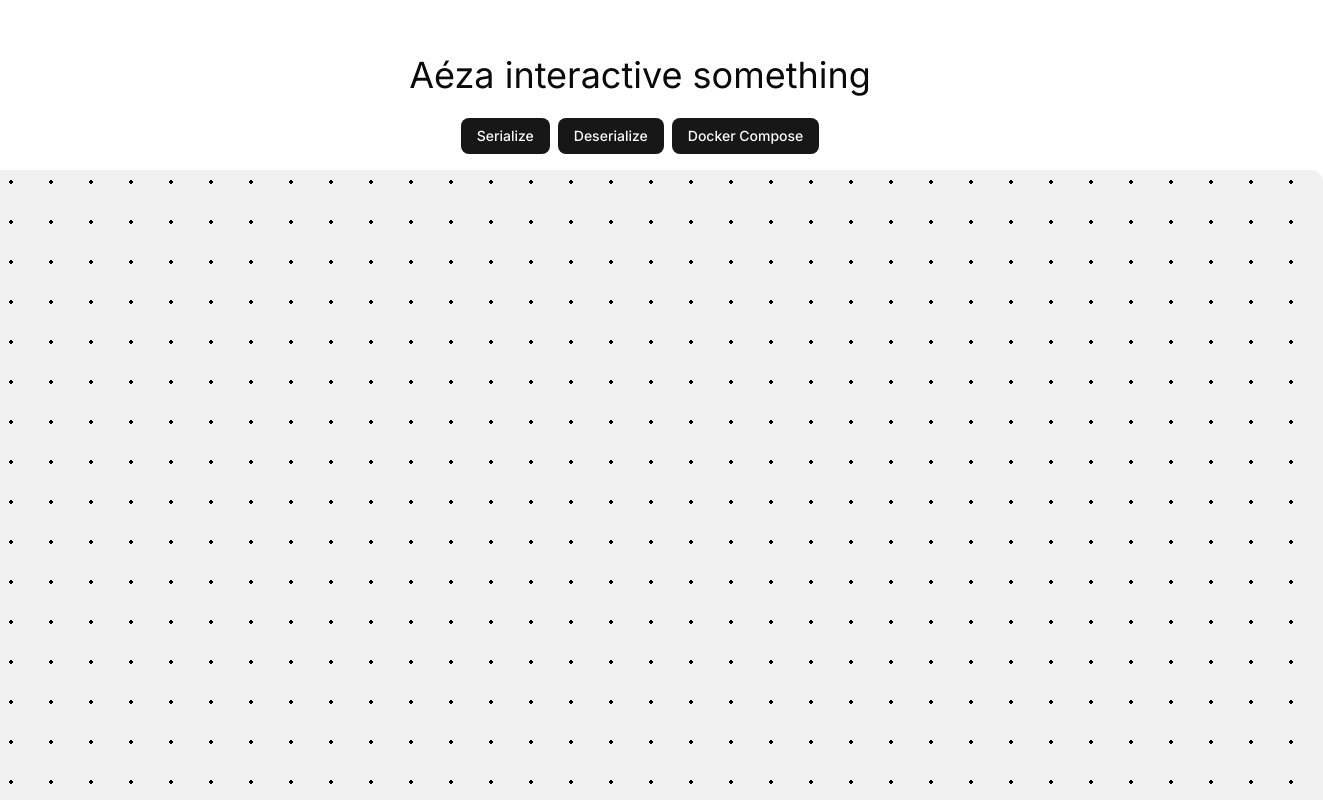
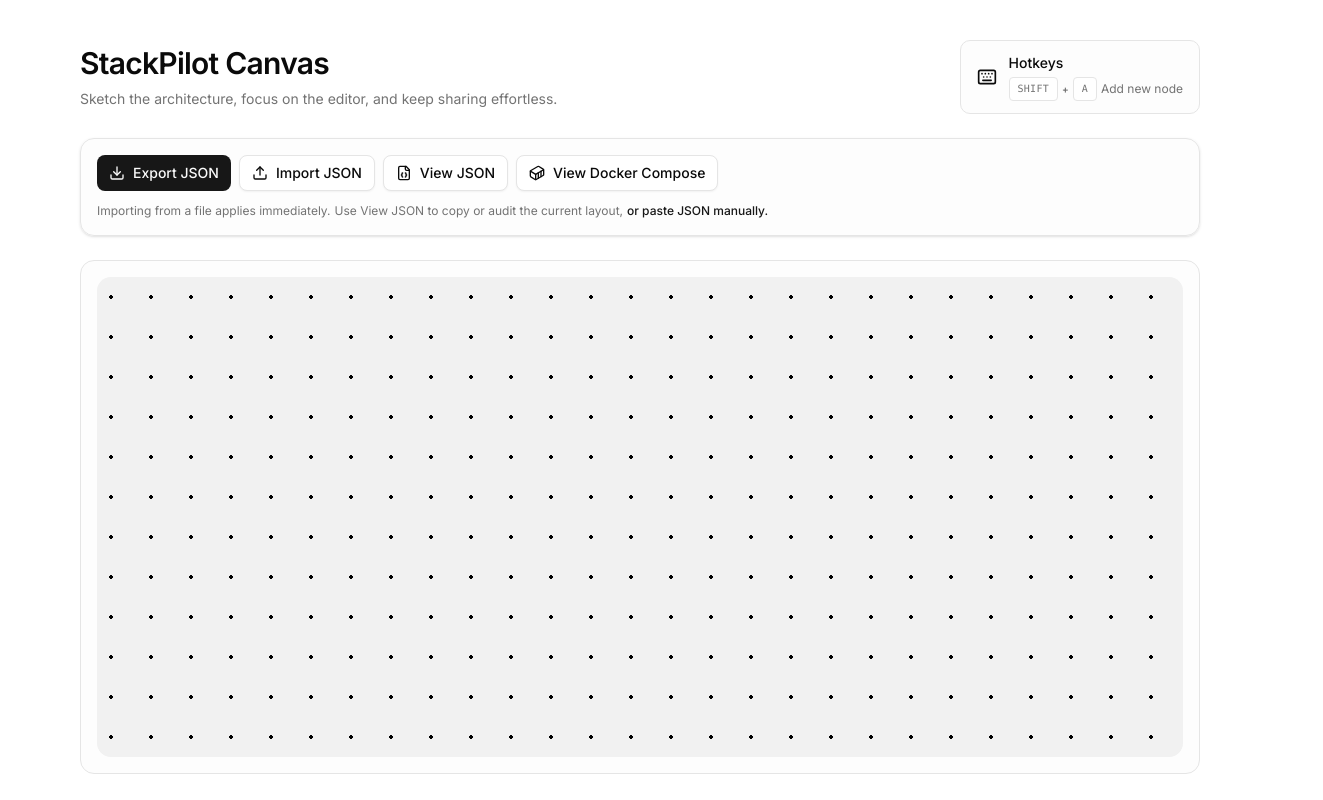
Before and after one commit to bethetka/Hackathon2025Fall, a React (Vite) app in the folder frontend/: page / in a window 1280 px wide. Shown: the top 800 px of the page, 1323 px wide, since content can reach past the window. Built offline with nearby package versions, Linux system fonts and the light colour scheme.

Commit message:
some kind of UI

```diff
--- a/frontend/src/components/hackathon/node-editor.tsx
+++ b/frontend/src/components/hackathon/node-editor.tsx
@@ -25,9 +25,11 @@ const NodeEditor = forwardRef<NodeEditorHandle>((_props, ref) => {
     const MIN_ZOOM = 0.5;
     const MAX_ZOOM = 4;
 
+    const DEFAULT_WORKSPACE = { width: 1366, height: 768 };
+    const MIN_WORKSPACE_SIZE = 320;
+
     const [workspaceInfo, setWorkspaceInfo] = useState<IWorkspaceInfo>(() => {
-        const width = 1366;
-        const height = 768;
+        const { width, height } = DEFAULT_WORKSPACE;
         return {
             width,
             height,
@@ -506,25 +508,73 @@ const NodeEditor = forwardRef<NodeEditorHandle>((_props, ref) => {
         });
     }
 
+    useEffect(() => {
+        if (!self.current) return;
+        const element = self.current;
+        const observer = new ResizeObserver(([entry]) => {
+            if (!entry) return;
+            const measuredWidth = Math.max(entry.contentRect.width, MIN_WORKSPACE_SIZE);
+            const measuredHeight = Math.max(entry.contentRect.height, MIN_WORKSPACE_SIZE);
+
+            setWorkspaceInfo(prev => {
+                const worldWidth = measuredWidth * BOUND_SCALE;
+                const worldHeight = measuredHeight * BOUND_SCALE;
+                const minOffsetX = measuredWidth - worldWidth * prev.zoom;
+                const minOffsetY = measuredHeight - worldHeight * prev.zoom;
+                const maxOffsetX = 0;
+                const maxOffsetY = 0;
+                const offsetXRatio = prev.width !== 0 ? prev.offsetX / prev.width : -((BOUND_SCALE - 1) / 2);
+                const offsetYRatio = prev.height !== 0 ? prev.offsetY / prev.height : -((BOUND_SCALE - 1) / 2);
+                const nextOffsetX = Math.max(minOffsetX, Math.min(maxOffsetX, offsetXRatio * measuredWidth));
+                const nextOffsetY = Math.max(minOffsetY, Math.min(maxOffsetY, offsetYRatio * measuredHeight));
+
+                const widthDelta = Math.abs(prev.width - measuredWidth);
+                const heightDelta = Math.abs(prev.height - measuredHeight);
+                const offsetXDelta = Math.abs(prev.offsetX - nextOffsetX);
+                const offsetYDelta = Math.abs(prev.offsetY - nextOffsetY);
+
+                if (widthDelta < 1 && heightDelta < 1) {
+                    if (offsetXDelta < 0.5 && offsetYDelta < 0.5) {
+                        return prev;
+                    }
+
+                    return {
+                        ...prev,
+                        offsetX: nextOffsetX,
+                        offsetY: nextOffsetY,
+                    };
+                }
+
+                return {
+                    ...prev,
+                    width: measuredWidth,
+                    height: measuredHeight,
+                    offsetX: nextOffsetX,
+                    offsetY: nextOffsetY,
+                };
+            });
+        });
+
+        observer.observe(element);
+        return () => observer.disconnect();
+    }, []);
+
     return (
         <>
             <NodeSettingsDrawer open={nodeInfoDrawerOpen} setOpen={setNodeInfoDrawerOpen} selectedNode={selectedNode} setFields={handleSetFields} deleteNode={handleDeleteNode} existingNetworks={existingNetworks}/>
             <NodeSelector open={nodeSelectorOpen} setOpen={setNodeSelectorOpen} onSelected={handleNewNode} />
             <div
-                style={{
-                    width: `${workspaceInfo.width}px`,
-                    height: `${workspaceInfo.height}px`,
-                    position: 'relative',
-                    overflow: 'hidden',
-                    borderRadius: `12px`
-                }}
                 ref={self}
+                className="relative h-full min-h-[480px] w-full overflow-hidden rounded-xl"
+                style={{ maxHeight: "100%" }}
             >
                 <div
                     style={{
                         width: `${workspaceInfo.width * BOUND_SCALE}px`,
                         height: `${workspaceInfo.height * BOUND_SCALE}px`,
-                        position: 'relative',
+                        position: 'absolute',
+                        top: 0,
+                        left: 0,
                         transformOrigin: '0 0',
                         transform: `translate(${workspaceInfo.offsetX}px, ${workspaceInfo.offsetY}px) scale(${workspaceInfo.zoom})`,
                         cursor: isPanning ? 'grabbing' : 'grab',
--- a/frontend/src/pages/MainPage.tsx
+++ b/frontend/src/pages/MainPage.tsx
@@ -1,15 +1,16 @@
 import NodeEditor, { type NodeEditorHandle } from "@/components/hackathon/node-editor";
-import React, { useRef, useState } from "react";
+import React, { type ChangeEvent, useRef, useState } from "react";
 import { Button } from "@/components/ui/button";
 import { Dialog, DialogContent, DialogHeader, DialogTitle, DialogDescription } from "@/components/ui/dialog";
 import { Textarea } from "@/components/ui/textarea";
 import { Alert, AlertTitle, AlertDescription } from "@/components/ui/alert";
-import { Copy, Check, X } from "lucide-react";
+import { Check, Container, Copy, Download, FileJson, Keyboard, Upload, X } from "lucide-react";
 import { cn } from "@/lib/utils";
 import { buildDockerComposeYaml } from "@/lib/generator";
 
 export const MainPage: React.FC = () => {
     const nodeEditorRef = useRef<NodeEditorHandle>(null);
+    const importFileInputRef = useRef<HTMLInputElement>(null);
 
     const [isSerializeDialogOpen, setIsSerializeDialogOpen] = useState(false);
     const [serializeContent, setSerializeContent] = useState("");
@@ -24,6 +25,14 @@ export const MainPage: React.FC = () => {
     const [dockerCopySuccess, setDockerCopySuccess] = useState(false);
     const [dockerError, setDockerError] = useState<string | null>(null);
 
+    const applyNodesFromJson = (content: string) => {
+        const data = JSON.parse(content);
+        if (!Array.isArray(data)) {
+            throw new Error("Expected an array of nodes");
+        }
+        nodeEditorRef.current?.deserialize(data);
+    };
+
     const handleSerialize = () => {
         try {
             const nodes = nodeEditorRef.current?.serialize();
@@ -35,6 +44,50 @@ export const MainPage: React.FC = () => {
             }
         } catch (e) {
             setSerializeError(e instanceof Error ? e.message : String(e));
+        }
+    };
+
+    const handleExportJson = () => {
+        try {
+            const nodes = nodeEditorRef.current?.serialize();
+            if (!nodes) return;
+            const json = JSON.stringify(nodes, null, 2);
+            const blob = new Blob([json], { type: "application/json" });
+            const url = URL.createObjectURL(blob);
+            const anchor = document.createElement("a");
+            anchor.href = url;
+            anchor.download = `stackpilot-workflow-${new Date().toISOString().replace(/[:.]/g, "-")}.json`;
+            document.body.appendChild(anchor);
+            anchor.click();
+            document.body.removeChild(anchor);
+            URL.revokeObjectURL(url);
+            setSerializeError(null);
+        } catch (e) {
+            setSerializeError(e instanceof Error ? e.message : String(e));
+            setSerializeContent("");
+            setIsSerializeDialogOpen(true);
+        }
+    };
+
+    const handleImportButtonClick = () => {
+        importFileInputRef.current?.click();
+    };
+
+    const handleImportFromFile = async (event: ChangeEvent<HTMLInputElement>) => {
+        const file = event.target.files?.[0];
+        if (!file) return;
+        try {
+            const text = await file.text();
+            setDeserializeContent(text);
+            applyNodesFromJson(text);
+            setDeserializeError(null);
+            setIsDeserializeDialogOpen(false);
+        } catch (e) {
+            const message = e instanceof Error ? e.message : String(e);
+            setDeserializeError(message);
+            setIsDeserializeDialogOpen(true);
+        } finally {
+            event.target.value = "";
         }
     };
 
@@ -78,11 +131,7 @@ export const MainPage: React.FC = () => {
 
     const handleApplyDeserialize = () => {
         try {
-            const data = JSON.parse(deserializeContent);
-            if (!Array.isArray(data)) {
-                throw new Error("Expected an array of nodes");
-            }
-            nodeEditorRef.current?.deserialize(data);
+            applyNodesFromJson(deserializeContent);
             setIsDeserializeDialogOpen(false);
         } catch (e) {
             setDeserializeError(e instanceof Error ? e.message : String(e));
@@ -90,14 +139,75 @@ export const MainPage: React.FC = () => {
     };
 
     return (
-        <div className="w-full flex flex-col items-center justify-center p-4 pt-12">
-            <h1 className="text-[36px] mb-4">Aéza interactive something</h1>
-            <div className="mb-4 space-x-2">
-                <Button onClick={handleSerialize}>Serialize</Button>
-                <Button onClick={handleDeserialize}>Deserialize</Button>
-                <Button onClick={handleDockerCompose}>Docker Compose</Button>
-            </div>
-            <NodeEditor ref={nodeEditorRef} />
+        <div className="min-h-screen bg-background flex flex-col">
+            <main className="mx-auto flex w-full max-w-6xl flex-1 flex-col gap-6 px-4 py-10">
+                <header className="flex flex-col gap-4 sm:flex-row sm:items-center sm:justify-between">
+                    <div className="space-y-2">
+                        <h1 className="text-3xl font-semibold tracking-tight">StackPilot Canvas</h1>
+                        <p className="text-sm text-muted-foreground">
+                            Sketch the architecture, focus on the editor, and keep sharing effortless.
+                        </p>
+                    </div>
+                    <div className="flex items-center gap-3 rounded-lg border bg-muted/20 px-4 py-3 text-sm text-muted-foreground">
+                        <Keyboard className="h-5 w-5 text-foreground" />
+                        <div className="space-y-1">
+                            <div className="font-medium text-foreground">Hotkeys</div>
+                            <div className="flex flex-wrap items-center gap-1">
+                                <kbd className="rounded border bg-background px-2 py-1 text-[10px] font-medium uppercase tracking-wide">Shift</kbd>
+                                <span className="text-[10px] font-semibold text-muted-foreground">+</span>
+                                <kbd className="rounded border bg-background px-2 py-1 text-[10px] font-medium uppercase tracking-wide">A</kbd>
+                                <span className="text-xs text-muted-foreground">Add new node</span>
+                            </div>
+                        </div>
+                    </div>
+                </header>
+
+                <div className="flex flex-col gap-3 rounded-xl border bg-muted/20 p-4 shadow-sm">
+                    <div className="flex flex-wrap items-center gap-2">
+                        <Button onClick={handleExportJson} className="gap-2">
+                            <Download className="h-4 w-4" />
+                            Export JSON
+                        </Button>
+                        <Button variant="outline" onClick={handleImportButtonClick} className="gap-2">
+                            <Upload className="h-4 w-4" />
+                            Import JSON
+                        </Button>
+                        <Button variant="outline" onClick={handleSerialize} className="gap-2">
+                            <FileJson className="h-4 w-4" />
+                            View JSON
+                        </Button>
+                        <Button variant="outline" onClick={handleDockerCompose} className="gap-2">
+                            <Container className="h-4 w-4" />
+                            View Docker Compose
+                        </Button>
+                        <input
+                            ref={importFileInputRef}
+                            type="file"
+                            accept="application/json"
+                            className="hidden"
+                            onChange={handleImportFromFile}
+                        />
+                    </div>
+                    <div className="flex flex-wrap items-center gap-1 text-xs text-muted-foreground">
+                        <span>Importing from a file applies immediately.</span>
+                        <span>Use View JSON to copy or audit the current layout,</span>
+                        <Button
+                            variant="link"
+                            size="sm"
+                            className="h-auto px-0 text-xs"
+                            onClick={handleDeserialize}
+                        >
+                            or paste JSON manually.
+                        </Button>
+                    </div>
+                </div>
+
+                <section className="flex min-h-[480px] flex-1 flex-col overflow-hidden rounded-xl border bg-muted/20">
+                    <div className="flex-1 overflow-hidden p-4">
+                        <NodeEditor ref={nodeEditorRef} />
+                    </div>
+                </section>
+            </main>
 
             <Dialog open={isSerializeDialogOpen} onOpenChange={setIsSerializeDialogOpen}>
                 <DialogContent className="max-w-4xl h-[80vh] flex flex-col">
```
